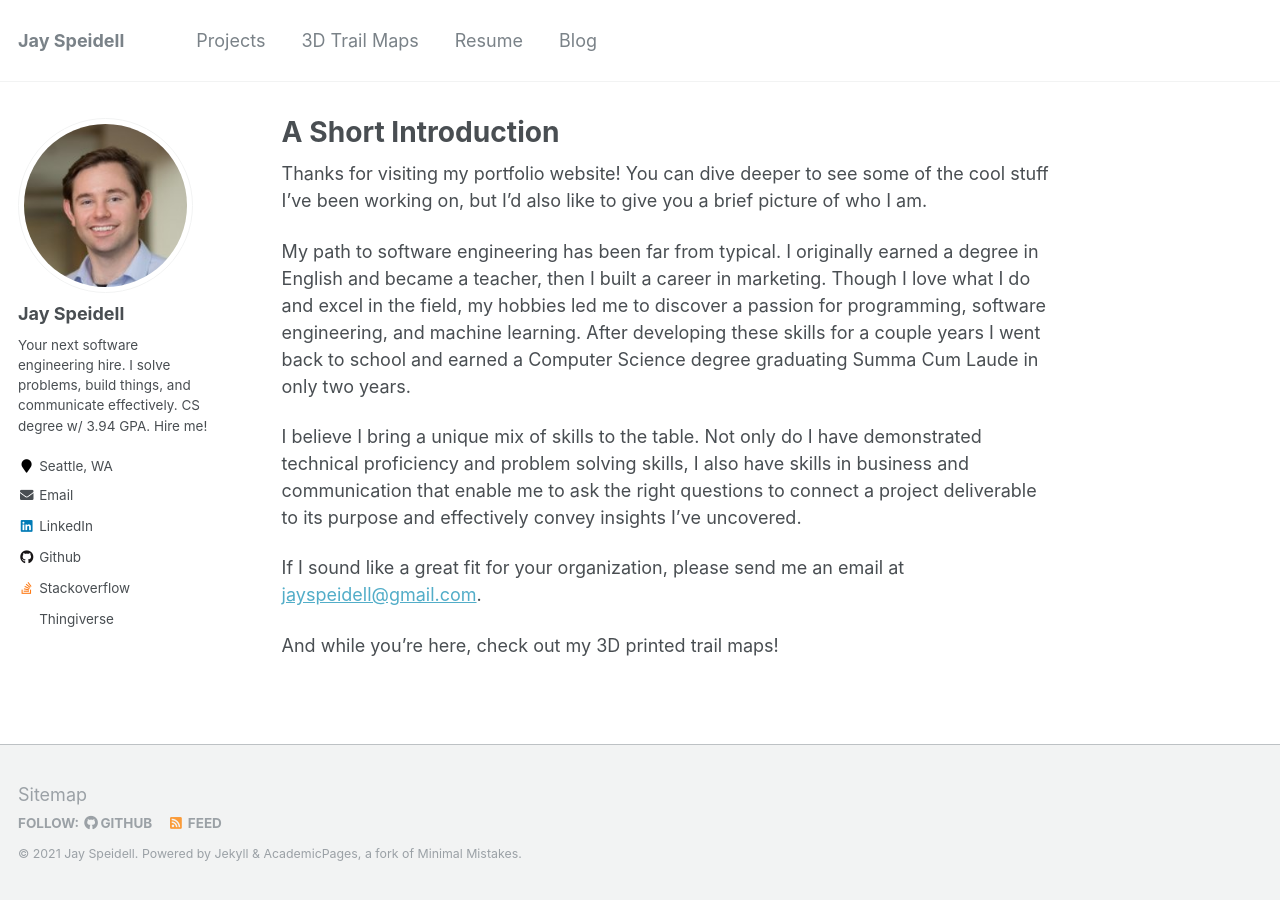
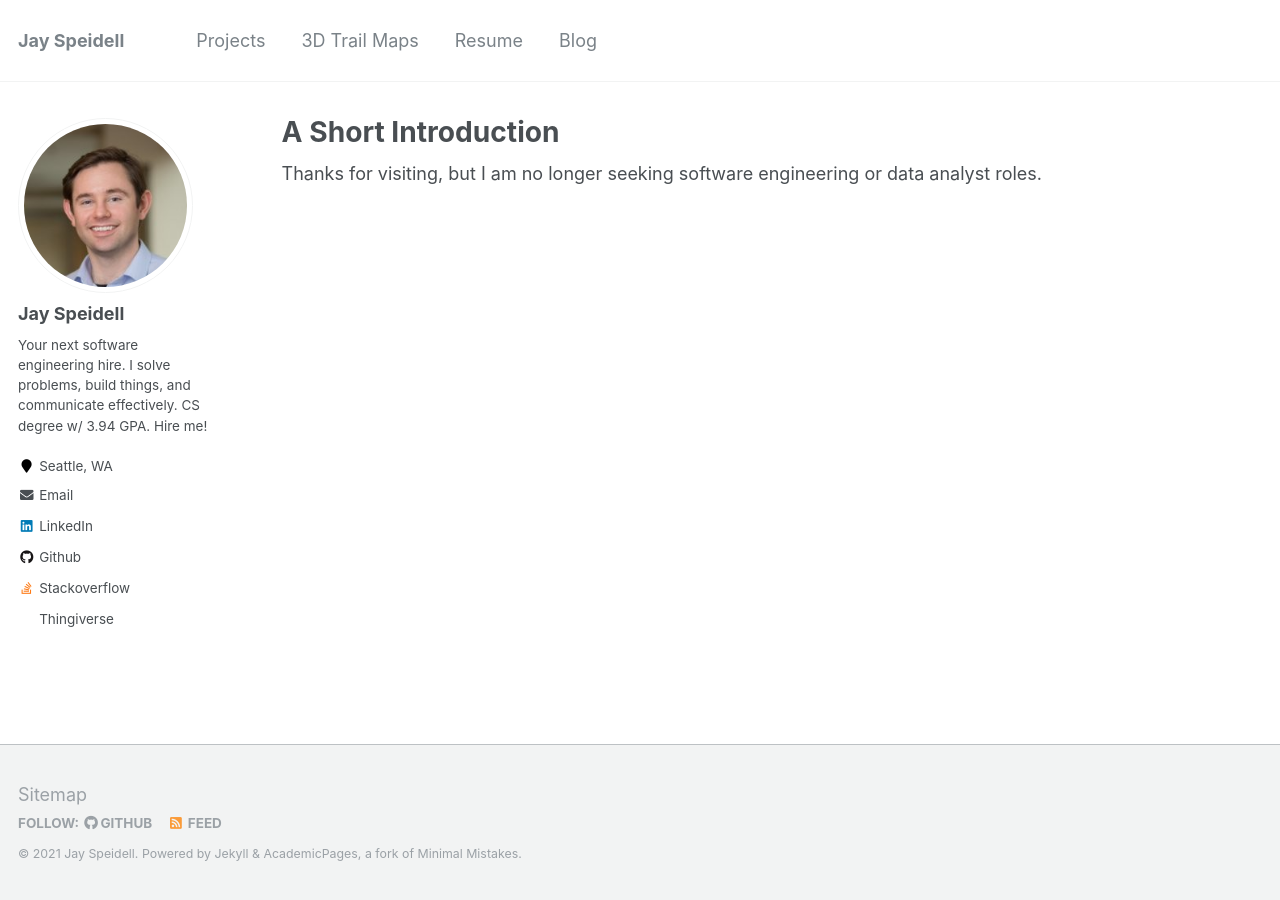
Before and after one commit to jayspeidell/jayspeidell.github.io, a Jekyll site: the page built from _pages/about.md, in a window 1280 px wide. Built offline with Jekyll 4.4.1, drawn with Linux system fonts in a browser that asks for light colours.

Commit message:
Update about.md
end

```diff
--- a/_pages/about.md
+++ b/_pages/about.md
@@ -8,12 +8,4 @@ redirect_from:
   - /about.html
 ---
 
-Thanks for visiting my portfolio website! You can dive deeper to see some of the cool stuff I’ve been working on, but I’d also like to give you a brief picture of who I am.
-
-My path to software engineering has been far from typical. I originally earned a degree in English and became a teacher, then I built a career in marketing. Though I love what I do and excel in the field, my hobbies led me to discover a passion for programming, software engineering, and machine learning. After developing these skills for a couple years I went back to school and earned a Computer Science degree graduating Summa Cum Laude in only two years.
-
-I believe I bring a unique mix of skills to the table. Not only do I have demonstrated technical proficiency and problem solving skills, I also have skills in business and communication that enable me to ask the right questions to connect a project deliverable to its purpose and effectively convey insights I’ve uncovered.
-
-If I sound like a great fit for your organization, please send me an email at <a href="mailto:jayspeidell@gmail.com">jayspeidell@gmail.com</a>.
-
-And while you're here, check out my 3D printed trail maps!
+Thanks for visiting, but I am no longer seeking software engineering or data analyst roles.
```
